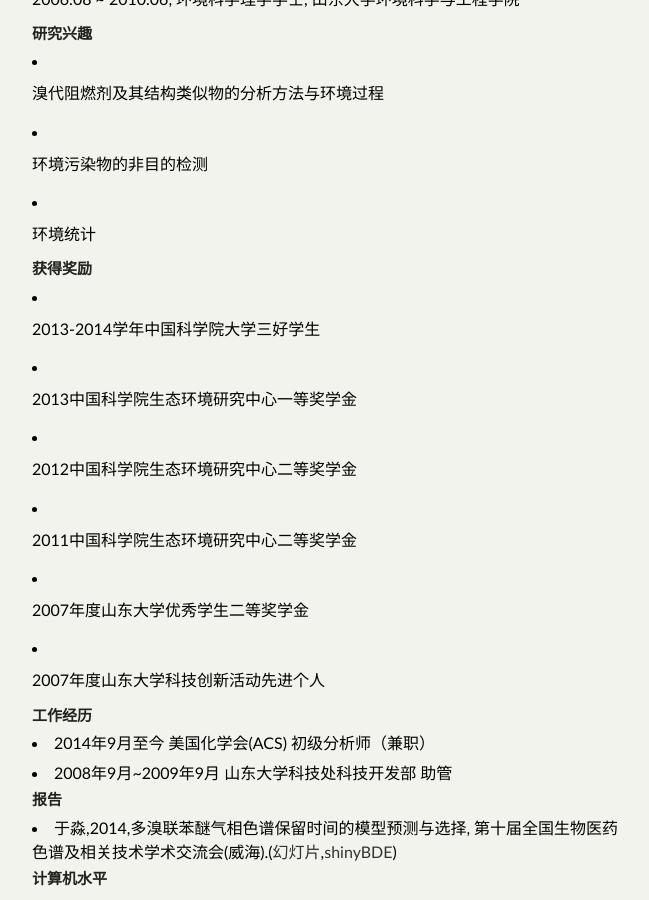
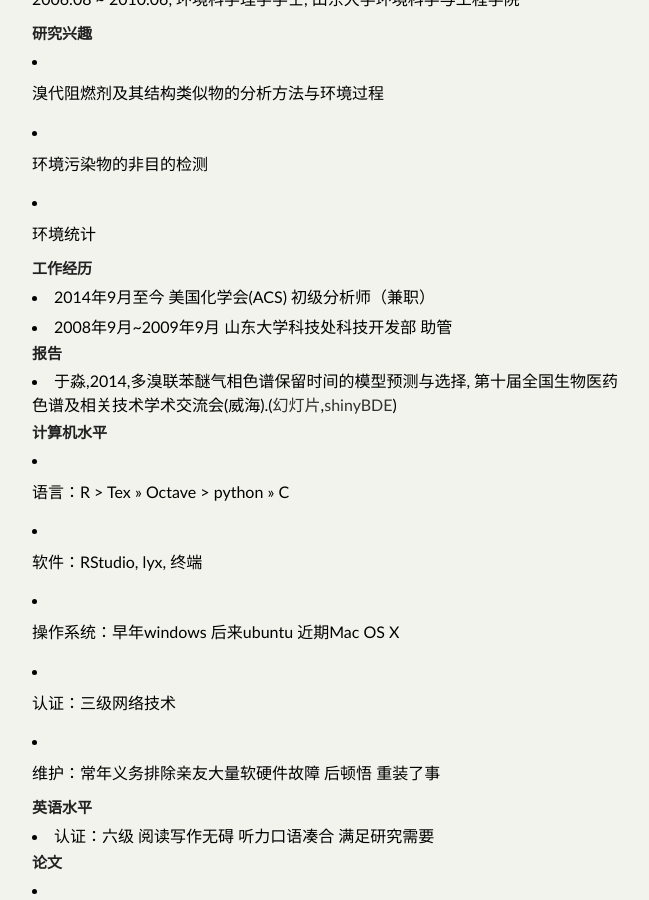
Before and after one commit to yufree/blogcn, a Jekyll site: the page built from vitae/index.md, in a window 1280 px wide and 900 px high, scrolled down 641 px. Shown: the whole window, without its empty margins (308-957 px from the left). Built offline with Jekyll 4.4.1, drawn with Linux system fonts in a browser that asks for light colours; some web fonts are replaced.

Commit message:
update vitae

```diff
--- a/vitae/index.md
+++ b/vitae/index.md
@@ -28,20 +28,6 @@ title: 简历
 - 环境污染物的非目的检测
 
 - 环境统计
-
-## 获得奖励
-
-- 2013-2014学年中国科学院大学三好学生
-
-- 2013中国科学院生态环境研究中心一等奖学金
-
-- 2012中国科学院生态环境研究中心二等奖学金
-
-- 2011中国科学院生态环境研究中心二等奖学金
-
-- 2007年度山东大学优秀学生二等奖学金
-
-- 2007年度山东大学科技创新活动先进个人
 
 ## 工作经历
 
```
